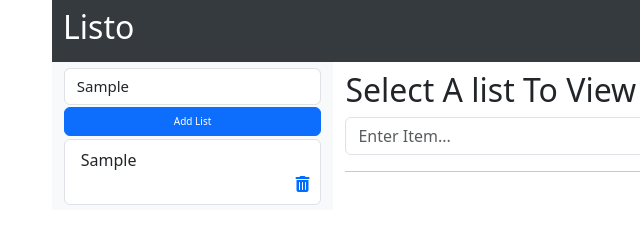
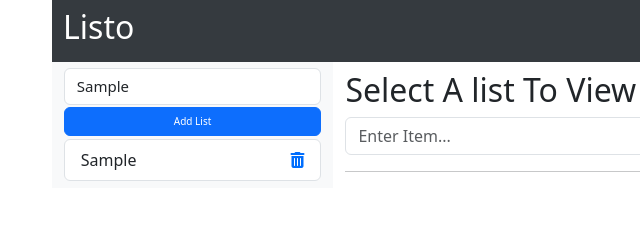
Before and after one commit to Wackyprogamer/2.P.1-TodoApp, a plain HTML site: page index.html in a window 1280 px wide. Both pictures are taken after typing "Sample" into the empty fields and a click on the button "Add List". Shown: the full height of the page, 25-665 px from the left. Drawn offline with nearby package versions, Linux system fonts and the light colour scheme.

Commit message:
Added more styling -- changed class for li dynamically to have things centered correctly. Will add actual delete function

```diff
--- a/script.js
+++ b/script.js
@@ -22,7 +22,7 @@ const lists = {
 
         i.innerHTML = '<i class="fa-solid fa-trash-can" style="color: #006efd;"></i>';
 
-        newLI.classList = "list-group-item";
+        newLI.classList = "list-group-item d-flex justify-content-between";
 
         newLI.id = Object.keys(lists).length + 1;
 
--- a/style.scss
+++ b/style.scss
@@ -83,9 +83,3 @@ li:hover {
     background-color: lightgray;
 
 }
-
-li i {
-
-    margin-left: 48%;
-
-}
```
Also changed, not shown: style.css, 1 other file.
